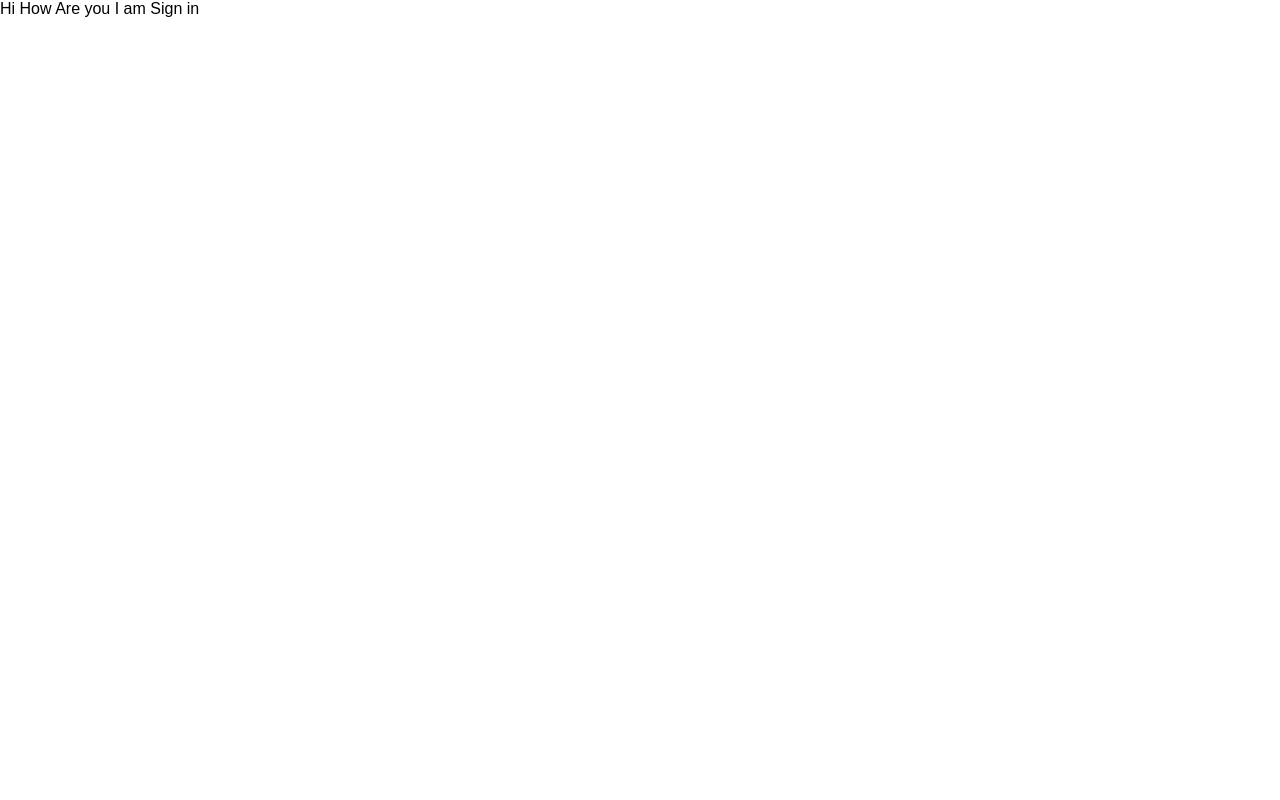
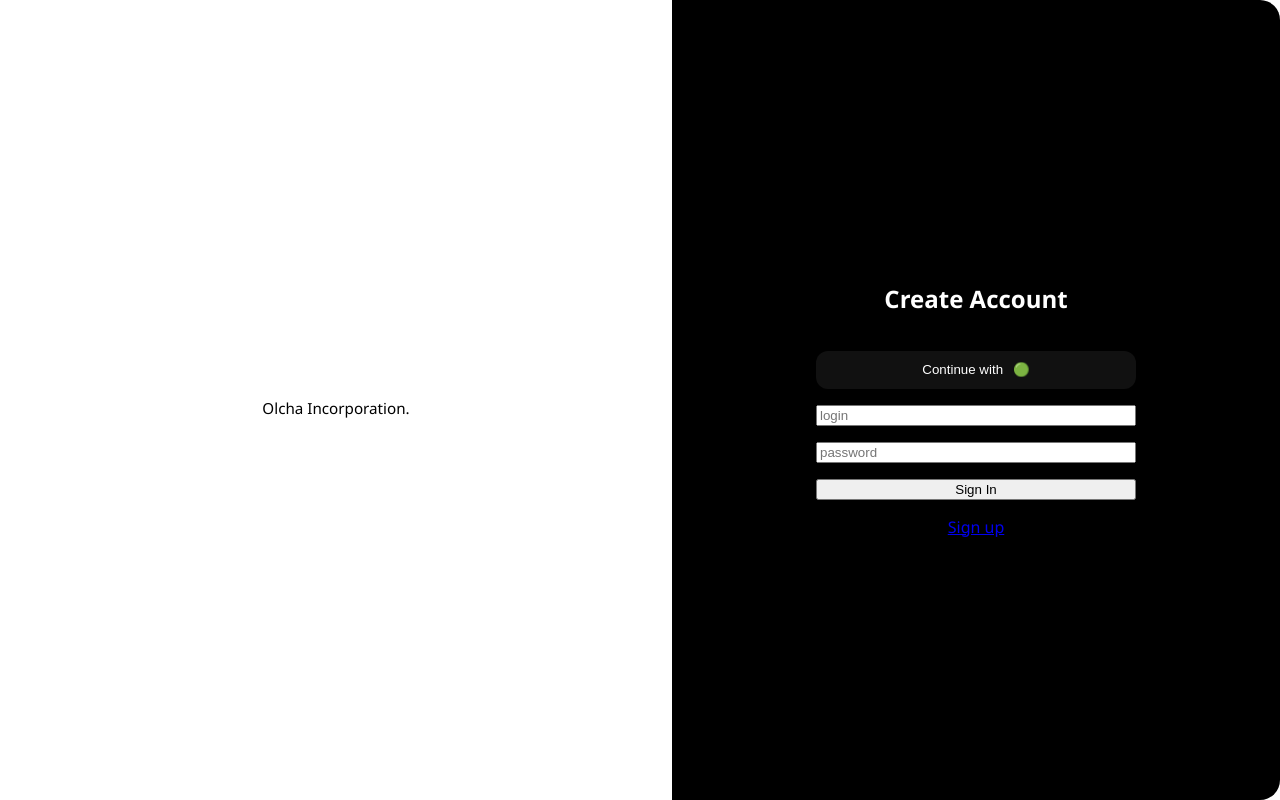
Before and after one commit to azamatzakirovch/olcha, a React (Vite) app in the folder frontend/: page /sign-in in a window 1280 px wide. Built offline with nearby package versions, Linux system fonts and the light colour scheme.

Commit message:
Update SignIn.tsx

```diff
--- a/frontend/src/sign-in-sign-up/sign-in/SignIn.tsx
+++ b/frontend/src/sign-in-sign-up/sign-in/SignIn.tsx
@@ -1,10 +1,27 @@
 const SignIn = () => {
+    return (
+        <div className="auth-wrapper">
+            <div className="auth-left">
 
-    return (
-        <>
-            <div>Hi How Are you I am Sign in</div>
-        </>
-    )
-}
+                <p className="quote">
+                    Olcha Incorporation.
+                </p>
+            </div>
+            <div className="auth-right">
+                <div className="form-container">
+                    <h2>Create Account</h2>
+                    <button className="google-btn">
+                        Continue with <span className="g-icon">🟢</span>
+                    </button>
+                    <input type="text" placeholder="login" />
+                    <input type="password" placeholder="password" />
+                    <button className="sign-in">Sign In</button>
+                    <a href="/create-account">Sign up</a>
 
-export default SignIn
+                </div>
+            </div>
+        </div>
+    );
+};
+
+export default SignIn;
```
